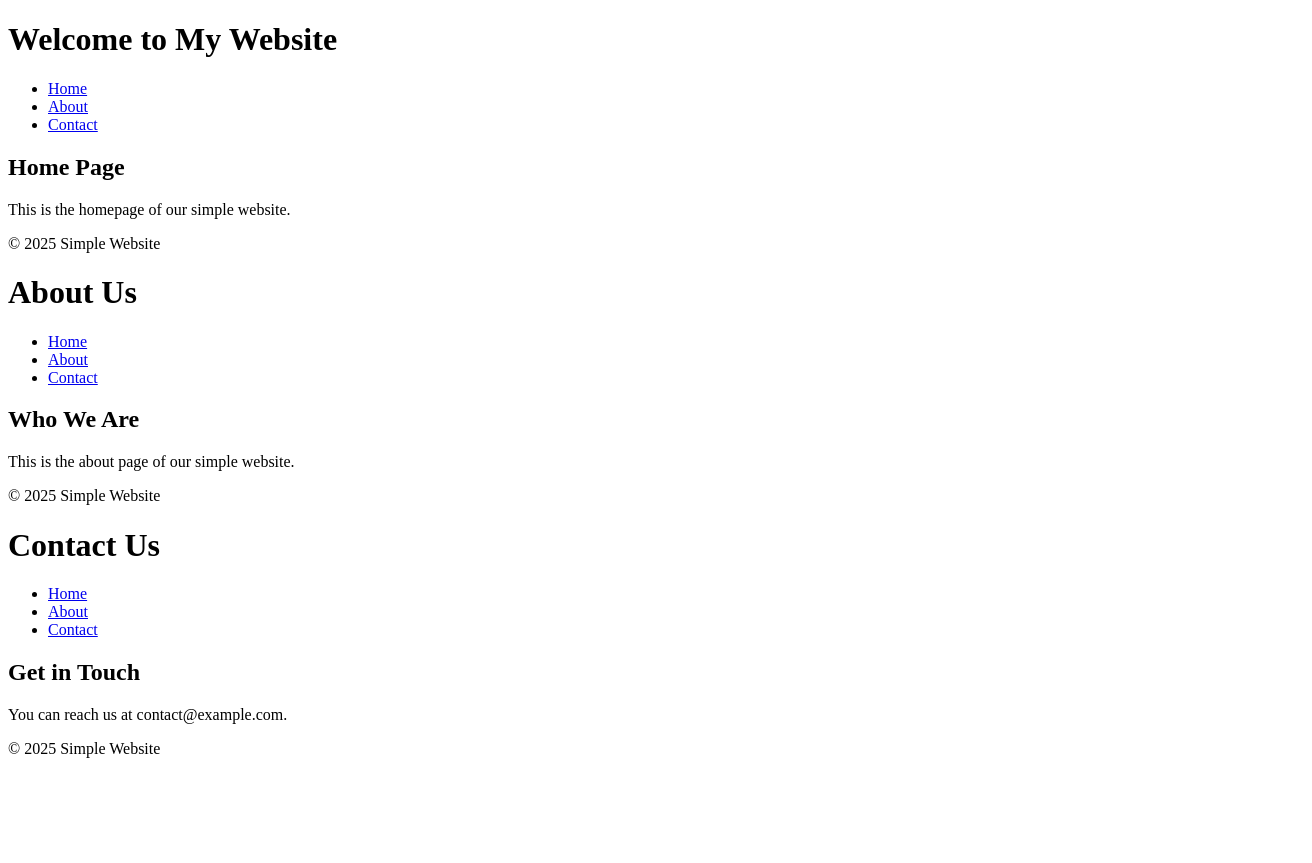
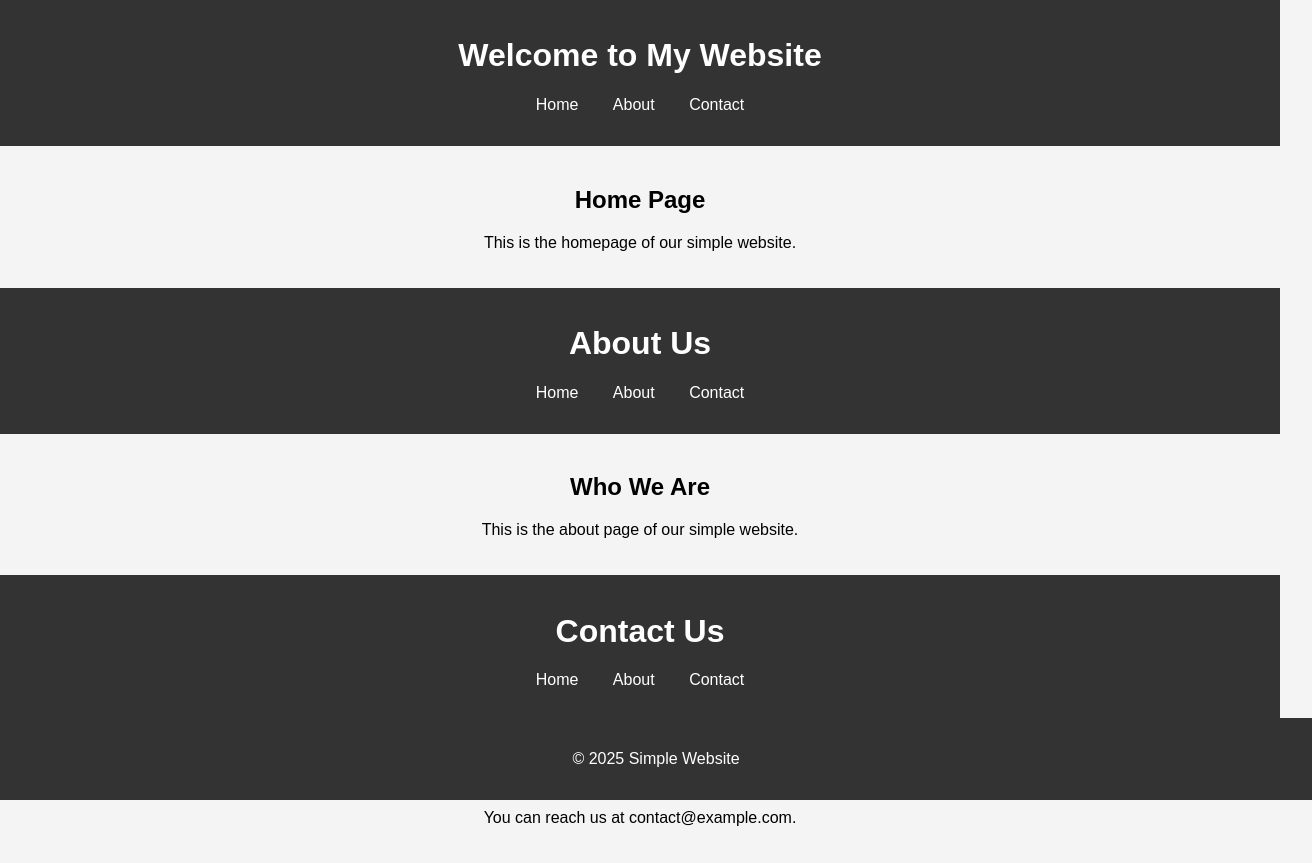
Before and after one commit to JohnAstleyAcer-shey/SIA, a plain HTML site: page index.html in a window 1280 px wide. Shown: the whole page, 1312 px wide, since content can reach past the window. Before the commit the page ends 800 px from the top, so only its background shows below. Drawn offline with Linux system fonts and the light colour scheme.

Commit message:
Andaya, Reiniel S - Adding Design on Website

```diff
--- a/index.html
+++ b/index.html
@@ -4,7 +4,7 @@
     <meta charset="UTF-8">
     <meta name="viewport" content="width=device-width, initial-scale=1.0">
     <title>Simple Website</title>
-    <link rel="stylesheet" href="styles.css">
+    <link rel="stylesheet" href="style.css">
 </head>
 <body>
     <header>
--- /dev/null
+++ b/style.css
@@ -0,0 +1,44 @@
+body {
+    font-family: Arial, sans-serif;
+    margin: 0;
+    padding: 0;
+    box-sizing: border-box;
+    background-color: #f4f4f4;
+}
+
+header {
+    background-color: #333;
+    color: white;
+    padding: 1rem;
+    text-align: center;
+}
+
+nav ul {
+    list-style: none;
+    padding: 0;
+}
+
+nav ul li {
+    display: inline;
+    margin: 0 15px;
+}
+
+nav ul li a {
+    color: white;
+    text-decoration: none;
+}
+
+main {
+    padding: 20px;
+    text-align: center;
+}
+
+footer {
+    background-color: #333;
+    color: white;
+    text-align: center;
+    padding: 1rem;
+    position: absolute;
+    bottom: 0;
+    width: 100%;
+}
```
